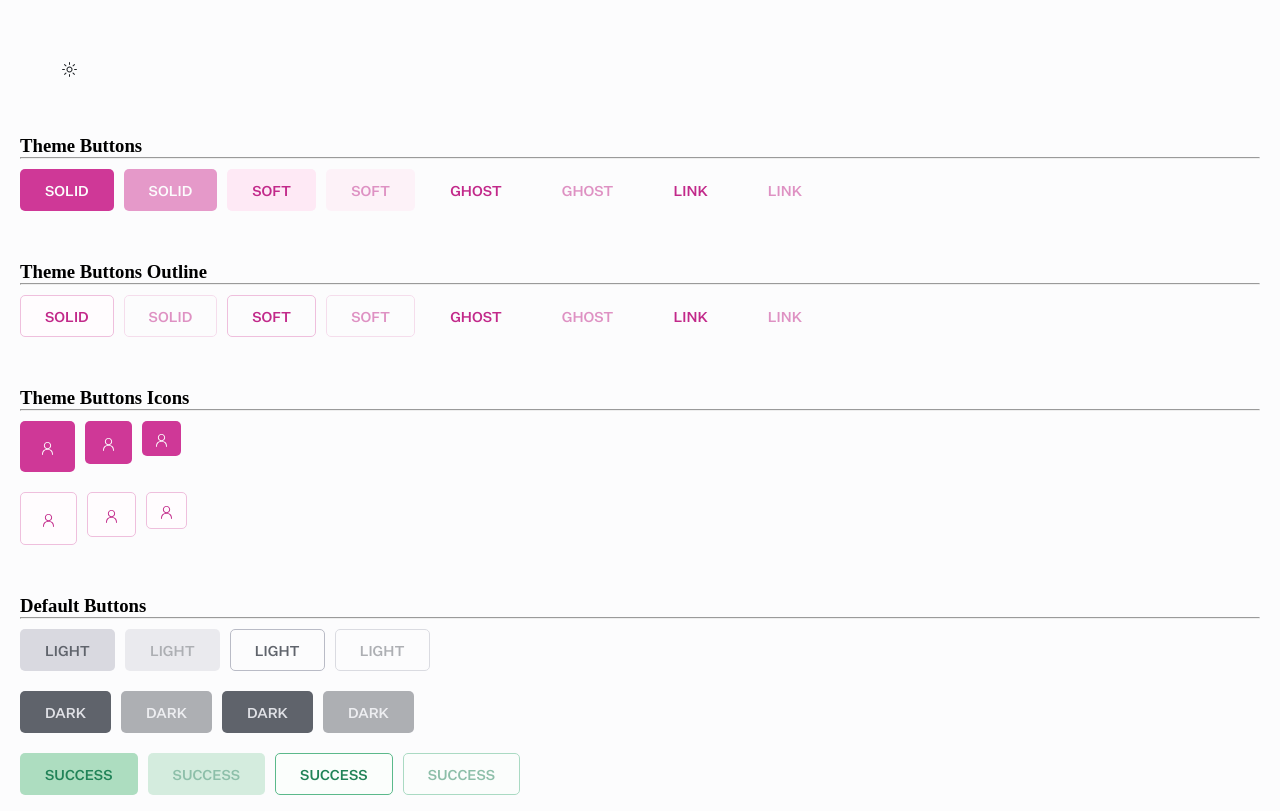
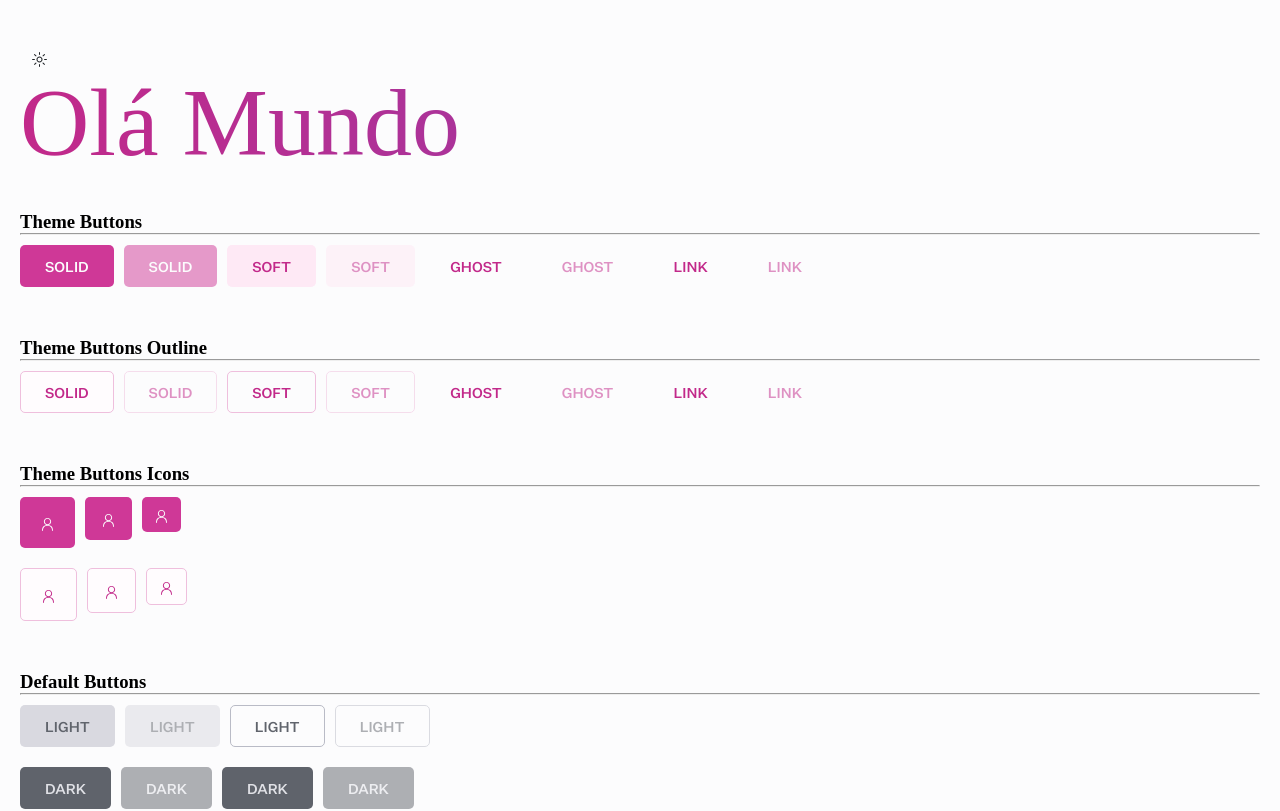
Before and after one commit to ewmapp/react-development, a Next.js app: page / in a window 1280 px wide. Shown: the top 811 px of the page. Built offline with nearby package versions, Linux system fonts and the light colour scheme.

Commit message:
Add Text component and update colors style

```diff
--- /dev/null
+++ b/packages/react/components/text/Text.tsx
@@ -0,0 +1,20 @@
+import { Text as TextCSS } from '../../../styles/index'
+import { styled } from '../../../web/src'
+import React, { forwardRef } from 'react'
+
+const StyleText = styled('span', TextCSS)
+
+export type TextProps = React.ComponentProps<typeof StyleText> &
+  React.HTMLAttributes<typeof StyleText>
+
+export const Text = forwardRef<React.ElementRef<typeof StyleText>, TextProps>(
+  ({ children, ...props }, forwardRef) => {
+    return (
+      <StyleText ref={forwardRef} {...props}>
+        {children}
+      </StyleText>
+    )
+  }
+)
+
+Text.displayName = 'Text'
--- a/packages/styles/index.ts
+++ b/packages/styles/index.ts
@@ -3,3 +3,4 @@ export * from './src/components/Button'
 export * from './src/components/Container'
 export * from './src/components/IconButton'
 export * from './src/components/Spinner'
+export * from './src/components/Text'
--- /dev/null
+++ b/packages/styles/src/components/Text.tsx
@@ -0,0 +1,148 @@
+import { css } from '../../../web/src'
+
+export const Text = css({
+  // Reset
+  lineHeight: '1',
+  margin: '0',
+  fontWeight: 400,
+  fontVariantNumeric: 'tabular-nums',
+  display: 'block',
+
+  variants: {
+    size: {
+      xxs: {
+        fontSize: '$xxs',
+      },
+      xs: {
+        fontSize: '$xs',
+      },
+      sm: {
+        fontSize: '$sm',
+      },
+      md: {
+        fontSize: '$md',
+      },
+      lg: {
+        fontSize: '$lg',
+      },
+      xl: {
+        fontSize: '$xl',
+      },
+      '2xl': {
+        fontSize: '$2xl',
+      },
+      '4xl': {
+        fontSize: '$4xl',
+      },
+      '5xl': {
+        fontSize: '$5xl',
+      },
+      '6xl': {
+        fontSize: '$6xl',
+      },
+      '7xl': {
+        fontSize: '$7xl',
+      },
+      '8xl': {
+        fontSize: '$8xl',
+      },
+      '9xl': {
+        fontSize: '$9xl',
+      },
+    },
+    variant: {
+      red: {
+        color: '$red11',
+      },
+      pink: {
+        color: '$pink11',
+      },
+      purple: {
+        color: '$purple11',
+      },
+      blue: {
+        color: '$blue11',
+      },
+      green: {
+        color: '$green11',
+      },
+      yellow: {
+        color: '$yellow11',
+      },
+      orange: {
+        color: '$orange11',
+      },
+      contrast: {
+        color: '$loContrast',
+      },
+    },
+    gradient: {
+      true: {
+        WebkitBackgroundClip: 'text',
+        WebkitTextFillColor: 'transparent',
+      },
+    },
+  },
+  compoundVariants: [
+    {
+      variant: 'red',
+      gradient: 'true',
+      css: {
+        backgroundImage: 'linear-gradient(to right, $red11, $crimson11)',
+      },
+    },
+    {
+      variant: 'pink',
+      gradient: 'true',
+      css: {
+        backgroundImage: 'linear-gradient(to right, $pink11, $purple11)',
+      },
+    },
+    {
+      variant: 'purple',
+      gradient: 'true',
+      css: {
+        backgroundImage: 'linear-gradient(to right, $purple11, $violet11)',
+      },
+    },
+    {
+      variant: 'blue',
+      gradient: 'true',
+      css: {
+        backgroundImage: 'linear-gradient(to right, $blue11, $cyan11)',
+      },
+    },
+    {
+      variant: 'green',
+      gradient: 'true',
+      css: {
+        backgroundImage: 'linear-gradient(to right, $green11, $lime11)',
+      },
+    },
+    {
+      variant: 'yellow',
+      gradient: 'true',
+      css: {
+        backgroundImage: 'linear-gradient(to right, $yellow11, $orange11)',
+      },
+    },
+    {
+      variant: 'orange',
+      gradient: 'true',
+      css: {
+        backgroundImage: 'linear-gradient(to right, $orange11, $red11)',
+      },
+    },
+    {
+      variant: 'contrast',
+      gradient: 'true',
+      css: {
+        backgroundImage: 'linear-gradient(to right, $hiContrast, $gray12)',
+      },
+    },
+  ],
+  defaultVariants: {
+    size: 'md',
+    variant: 'contrast',
+  },
+})
--- a/packages/web/src/index.ts
+++ b/packages/web/src/index.ts
@@ -1,20 +1,39 @@
 /* import { colors as defaultColors } from '../../colors/src' */
 import {
-  slate,
-  slateDark,
+  blue,
+  blueDark,
+  crimson,
+  crimsonDark,
+  cyan,
+  cyanDark,
+  gray,
+  grayDark,
+  green,
+  greenDark,
+  lime,
+  limeDark,
+  orange,
+  orangeDark,
   pink,
   pinkDark,
+  purple,
+  purpleDark,
   red,
   redDark,
-  green,
-  greenDark,
+  slate,
   slateA,
+  slateDark,
   slateDarkA,
+  violet,
+  violetDark,
+  yellow,
+  yellowDark,
   whiteA,
   blackA,
 } from '@radix-ui/colors'
 import { createStitches, defaultThemeMap } from '@stitches/react'
 import type * as Stitches from '@stitches/react'
+export type { VariantProps } from '@stitches/react'
 
 export const {
   styled,
@@ -34,11 +53,22 @@ export const {
   },
   theme: {
     colors: {
+      ...blue,
+      ...crimson,
+      ...cyan,
+      ...gray,
+      ...green,
+      ...lime,
+      ...orange,
+      ...pink,
+      ...purple,
+      ...blueDark,
+      ...red,
       ...slate,
       ...slateA,
-      ...red,
-      ...pink,
-      ...green,
+      ...violet,
+      ...yellow,
+
       ...whiteA,
       ...blackA,
 
@@ -214,16 +244,35 @@ export const {
       marginTop: value,
       marginBottom: value,
     }),
+    appearance: (value: Stitches.PropertyValue<'appearance'>) => ({
+      WebkitAppearance: value,
+      appearance: value,
+    }),
+    backgroundClip: (value: Stitches.PropertyValue<'backgroundClip'>) => ({
+      WebkitBackgroundClip: value,
+      backgroundClip: value,
+    }),
   },
 })
 
+export type CSS = Stitches.CSS<typeof config>
+
 export const darkTheme = createTheme('dark-theme', {
   colors: {
+    ...crimsonDark,
+    ...cyanDark,
+    ...grayDark,
+    ...greenDark,
+    ...limeDark,
+    ...orangeDark,
+    ...pinkDark,
+    ...purpleDark,
+    ...redDark,
+    ...slateDark,
     ...slateDarkA,
-    ...slateDark,
-    ...redDark,
-    ...pinkDark,
-    ...greenDark,
+    ...violetDark,
+    ...yellowDark,
+
     ...whiteA,
     ...blackA,
 
--- a/src/pages/index.tsx
+++ b/src/pages/index.tsx
@@ -7,6 +7,7 @@ import { Button } from '../../packages/react/components/button/Button'
 import { IconButton } from '../../packages/react/components/iconButton/IconButton'
 import { SunIcon, PersonIcon } from '@radix-ui/react-icons'
 import { useTheme } from 'next-themes'
+import { Text } from '../../packages/react/components/text/Text'
 
 export default function Home() {
   const { theme, setTheme } = useTheme()
@@ -16,7 +17,7 @@ export default function Home() {
         <title>My page title</title>
       </Head>
 
-      <Container css={{ padding: 50 }}>
+      <Container css={{ padding: '40px 20px' }}>
         <IconButton
           variant="ghost"
           size="sm"
@@ -26,6 +27,9 @@ export default function Home() {
         >
           <SunIcon />
         </IconButton>
+        <Text size="9xl" variant="pink" gradient>
+          Olá Mundo
+        </Text>
       </Container>
 
       <Container>
```
